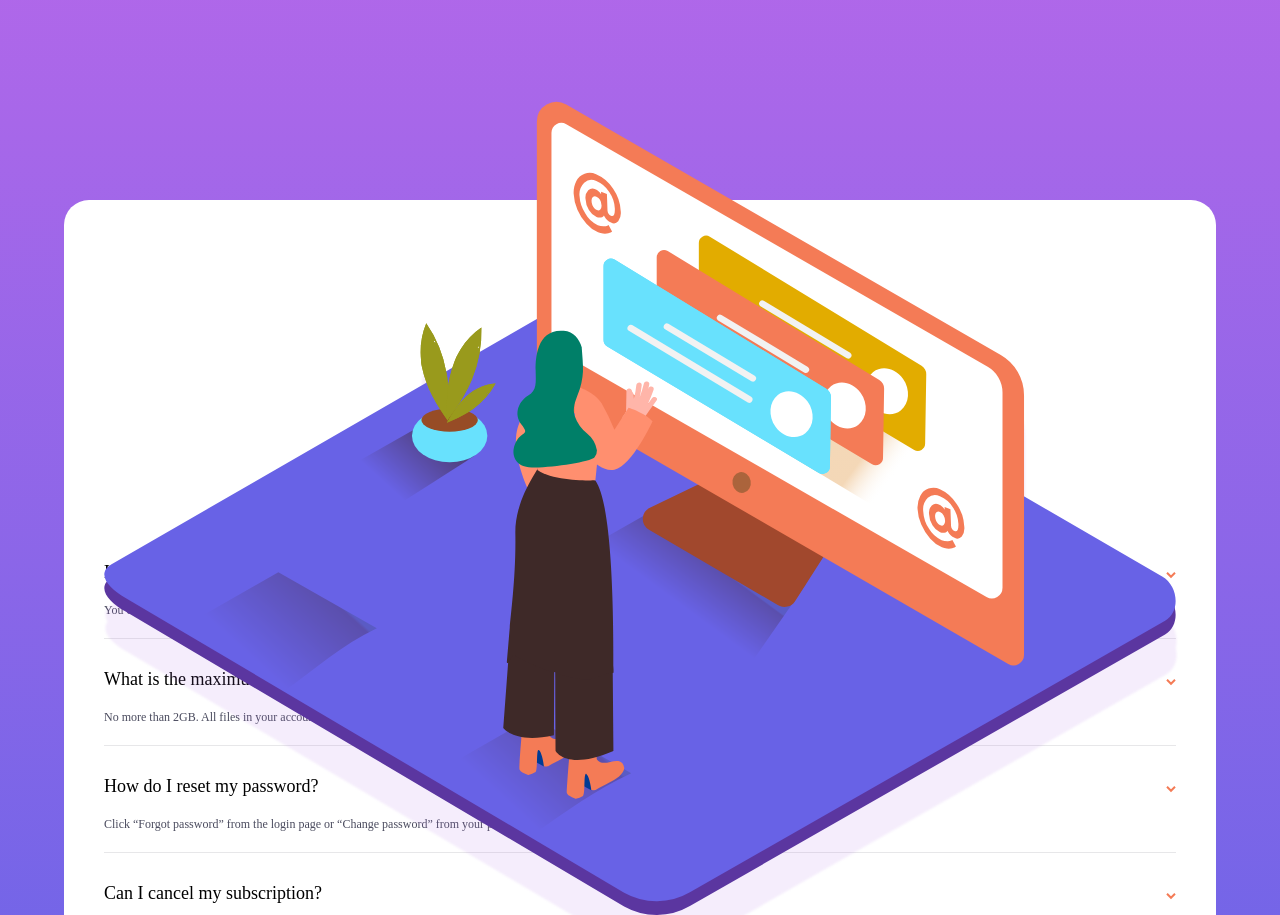
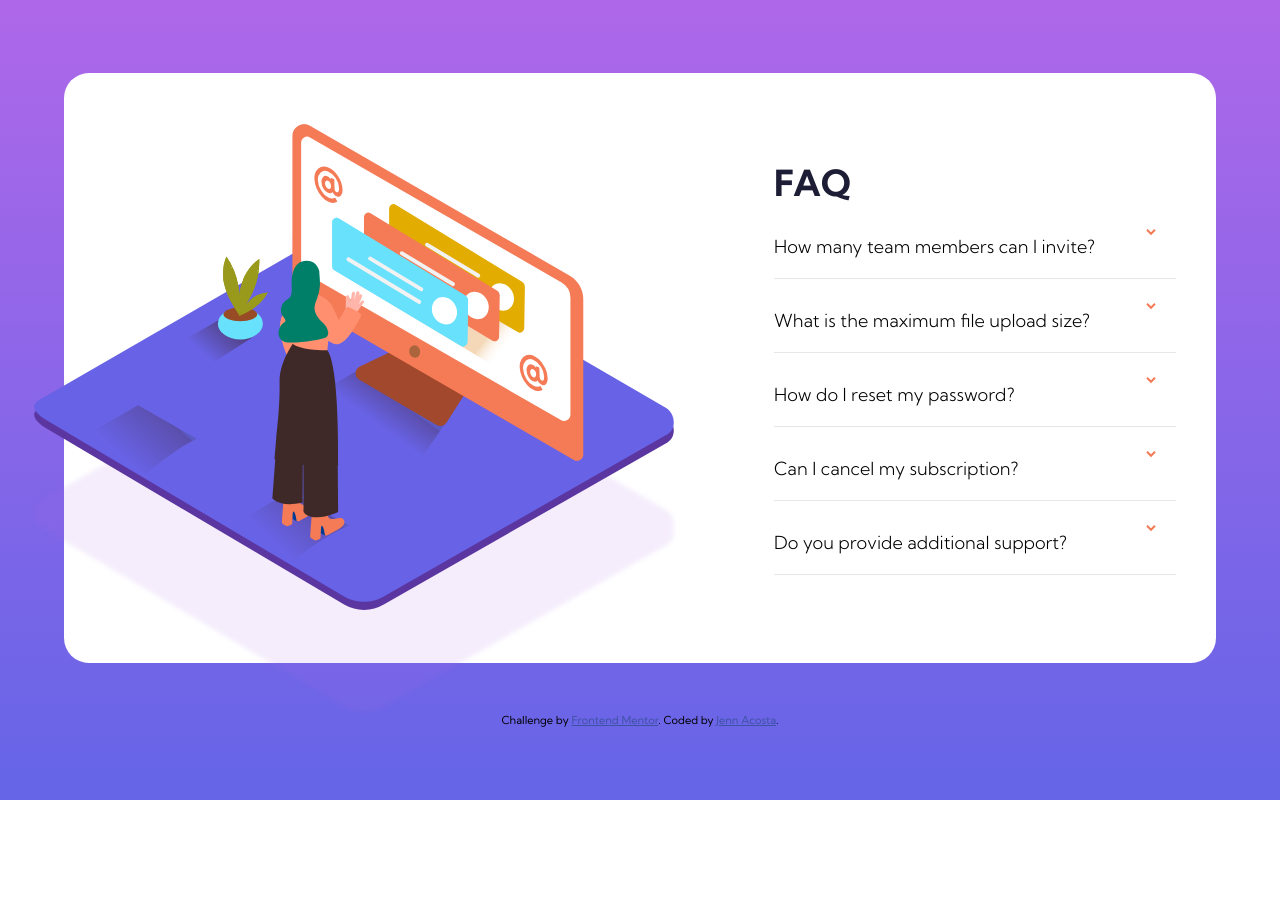
Before and after one commit to jennawlin3/faq-accordion-card, a plain HTML site: page index.html in a window 1280 px wide. Shown: the top 915 px of the page. After the commit the page ends 800 px from the top, so only its background shows below. Drawn offline with Linux system fonts and the light colour scheme.

Commit message:
this is the third commit

```diff
--- a/assets/styles.css
+++ b/assets/styles.css
@@ -21,6 +21,11 @@ body {
     justify-content: center;
     background: linear-gradient(var(--soft-violet), var(--soft-blue));
     min-height: 100vh;
+    font-family: "Kumbh Sans", sans-serif;
+    font-optical-sizing: auto;
+    font-style: normal;
+    font-variation-settings:
+      "YOPQ" 300;
 }
 
 body::after {
@@ -37,7 +42,6 @@ body::after {
     flex-direction: column;
     justify-content: center;
     align-items: center;
-    position: relative;
     background-color: #fff;
     width: 90vw;
     border-radius: 25px;
@@ -45,19 +49,11 @@ body::after {
     margin-top: 200px;
 }
 
-picture {
-    width: 100%;
-    height: 100px;
-    position: relative;
-}
-
 .hero {
-    position: absolute;
-    left: 0;
-    top: -140px;
-    width: 100%;
-    margin: auto;
-    filter: drop-shadow(1px 40px 1px #af67e91f)
+    width: 80vw;
+    filter: drop-shadow(1px 40px 1px #af67e91f);
+    z-index: 999;
+    margin-top: -200px;
 }
 
 .content-container {
@@ -65,7 +61,7 @@ picture {
 }
 
 .container h1 {
-    margin-top: 150px;
+    margin-top: 50px;
     text-align: center;
     font-size: 3rem;
     color: var(--very-dark-desaturated-blue);
@@ -81,29 +77,42 @@ picture {
     align-items: flex-end;
     justify-content: space-between;
     width: 100%;
+    cursor: pointer;
 }
 
-.content h2 {
+.title {
     margin-top: 30px;
     display: inline-block;
     font-weight: 300;
     width: 80%;
 }
 
+.title:hover {
+    cursor: pointer;
+    color: var(--soft-red);
+}
+
 .content p {
     margin-top: 20px;
     color: var(--very-dark-grayish-blue);
+    width: 90%;
+    font-size: 1.2rem;
+    line-height: 1.7;
 }
 
 .active {
     color: var(--very-dark-desaturated-blue);
     font-weight: 500;
 }
-/*
+
 .hide {
     display: none;
 }
-*/
+
+.arrow-down {
+    margin-right: 20px;
+}
+
 .arrow-up {
     transform: rotate(180deg);
 }
@@ -111,3 +120,59 @@ picture {
 .attribution {
     margin-top: 50px;
 }
+
+@media screen and (min-width:940px) {
+    body::after {
+        content: "";
+        position: absolute;
+        background: url(../images/bg-pattern-desktop.svg);
+        background-repeat: no-repeat;
+        background-size: cover;
+        width: 100%;
+    }
+
+    .container {
+        flex-direction: row;
+        width: 90vw;
+        gap: 30px;
+        align-items: center;
+        padding: 50px 40px;
+        margin: 0;
+    }
+
+    .content-container {
+        width: 45vw;
+    }
+
+    .hero {
+        width: 50vw;
+        transform: translateX(-70px);
+        align-self: center;
+        margin-top: 0;
+        filter: drop-shadow(0px 102px 2px #af67e91f);
+    }
+
+    .container h1 {
+        margin: 0;
+        text-align: start !important;
+    }
+
+    .title-content {
+        align-items: center;
+    }
+}
+
+@media screen and (min-width:1300px) {
+
+    .container {
+        max-width: 1200px;
+    }
+
+    .hero {
+        width: 550px;
+    }
+
+    .content-container {
+        width: 600px;
+    }
+}
--- a/index.html
+++ b/index.html
@@ -3,7 +3,9 @@
 <head>
   <meta charset="UTF-8">
   <meta name="viewport" content="width=device-width, initial-scale=1.0"> <!-- displays site properly based on user's device -->
-
+  <link rel="preconnect" href="https://fonts.googleapis.com">
+  <link rel="preconnect" href="https://fonts.gstatic.com" crossorigin>
+  <link href="https://fonts.googleapis.com/css2?family=Kumbh+Sans:wght@100..900&display=swap" rel="stylesheet">
   <link rel="icon" type="image/png" sizes="32x32" href="./images/favicon-32x32.png">
   <link rel="stylesheet" href="./assets/styles.css">
   <title>Frontend Mentor | FAQ Accordion Card</title>
@@ -16,6 +18,7 @@
 </head>
 <body>
   <main class="container">
+
   <picture>
     <source srcset="./images/illustration-woman-online-desktop.svg" media="(min-width:768px)">
     <img src="./images/illustration-woman-online-mobile.svg" alt="Illustration" srcset="" class="hero">
@@ -24,33 +27,33 @@
   <h1>FAQ</h1>
     <div class="content">
       <div class="title-content">
-          <h2>How many team members can I invite?</h2><span class="arrow-down"><img src="./images/icon-arrow-down.svg"></span>
+          <h2 class="title">How many team members can I invite?</h2><span class="arrow-down"><img src="./images/icon-arrow-down.svg"></span>
       </div>
       <p class="hide">You can invite up to 2 additional users on the Free plan. There is no limit on
   team members for the Premium plan.</p>
     </div>
     <div class="content">
       <div class="title-content">
-              <h2>What is the maximum file upload size?</h2><span class="arrow-down"><img src="./images/icon-arrow-down.svg"></span>
+              <h2 class="title">What is the maximum file upload size?</h2><span class="arrow-down"><img src="./images/icon-arrow-down.svg"></span>
       </div>
       <p class="hide">No more than 2GB. All files in your account must fit your allotted storage space.</p>
     </div>
     <div class="content">
       <div class="title-content">
-              <h2>How do I reset my password?</h2><span class="arrow-down"><img src="./images/icon-arrow-down.svg"></span>
+              <h2 class="title">How do I reset my password?</h2><span class="arrow-down"><img src="./images/icon-arrow-down.svg"></span>
       </div>
       <p class="hide">Click “Forgot password” from the login page or “Change password” from your profile page.
   A reset link will be emailed to you.</p>
     </div>
     <div class="content">
       <div class="title-content">
-              <h2>Can I cancel my subscription?</h2><span class="arrow-down"><img src="./images/icon-arrow-down.svg"></span>
+              <h2 class="title">Can I cancel my subscription?</h2><span class="arrow-down"><img src="./images/icon-arrow-down.svg"></span>
       </div>
       <p class="hide">Yes! Send us a message and we’ll process your request no questions asked.</p>
     </div>
     <div class="content">
       <div class="title-content">
-              <h2>Do you provide additional support?</h2><span class="arrow-down"><img src="./images/icon-arrow-down.svg"></span>
+              <h2 class="title">Do you provide additional support?</h2><span class="arrow-down"><img src="./images/icon-arrow-down.svg"></span>
       </div>
       <p class="hide">Chat and email support is available 24/7. Phone lines are open during normal business hours.</p>
     </div>
@@ -59,7 +62,7 @@
 
   <div class="attribution">
     Challenge by <a href="https://www.frontendmentor.io?ref=challenge" target="_blank">Frontend Mentor</a>.
-    Coded by <a href="#">Your Name Here</a>.
+    Coded by <a href="https://www.linkedin.com/in/jenn-acosta7/">Jenn Acosta</a>.
   </div>
 </body>
 </html>
```
